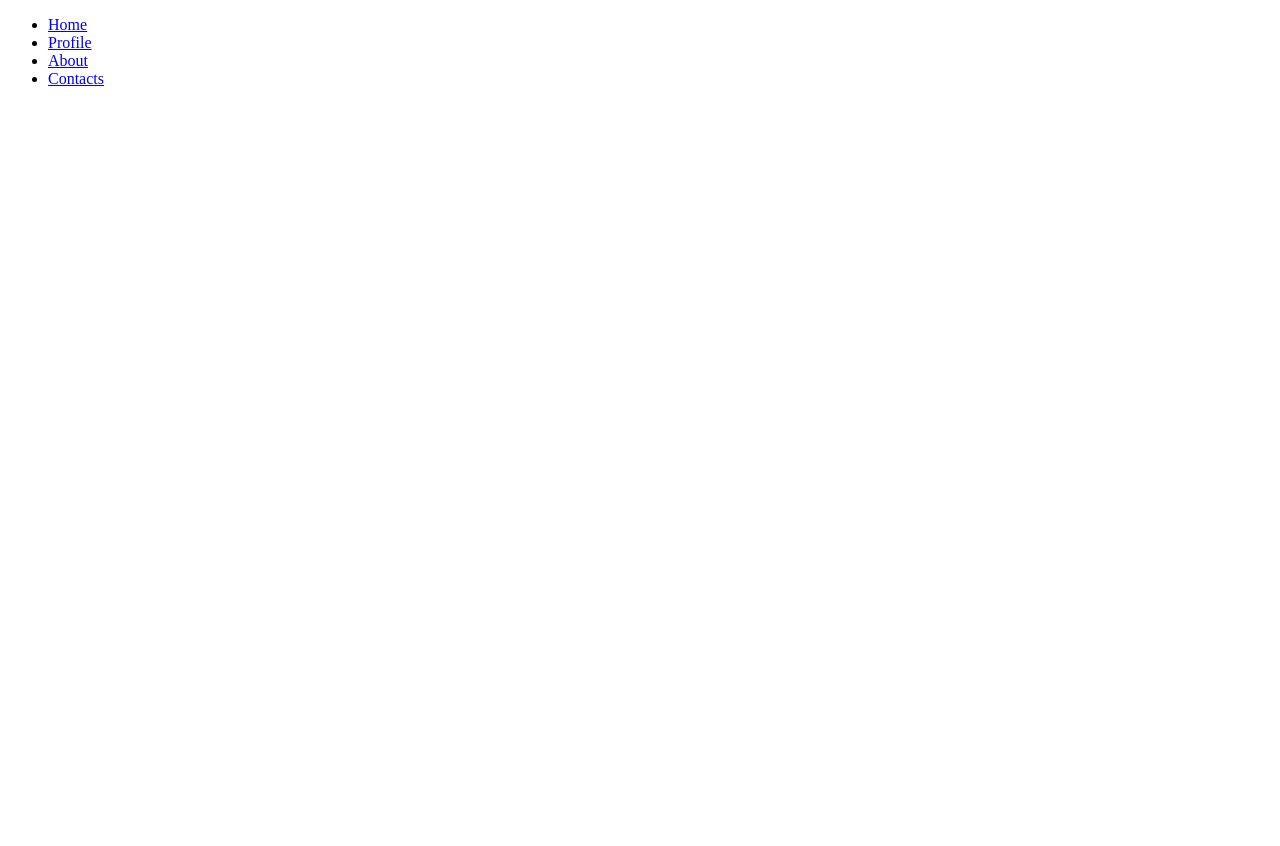
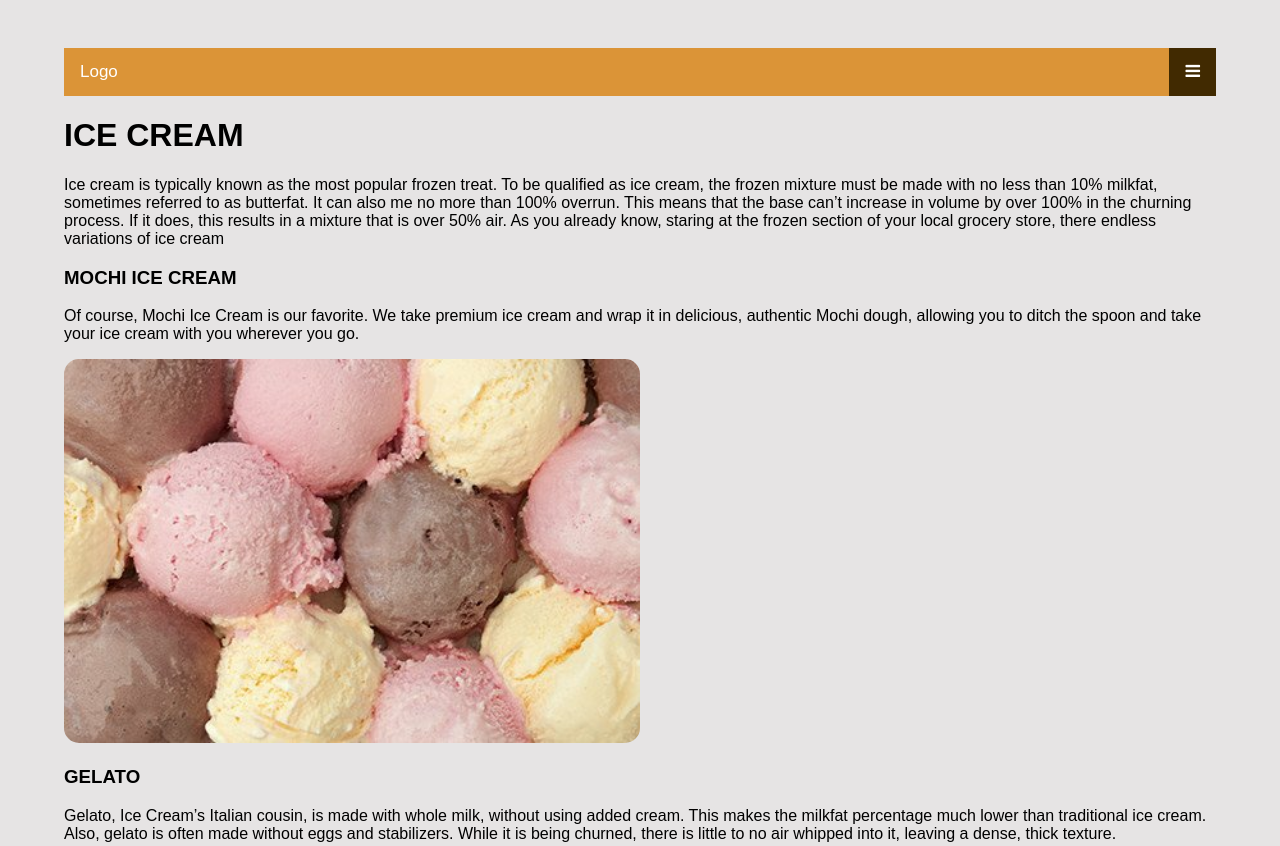
Before and after one commit to NikooYeke/mtm6302-assignment-4, a plain HTML site: page index.html in a window 1280 px wide. Shown: the top 846 px of the page. Before the commit the page ends 800 px from the top, so only its background shows below. Drawn offline with Linux system fonts and the light colour scheme.

Commit message:
The first steps

```diff
--- a/index.html
+++ b/index.html
@@ -6,16 +6,45 @@
     <meta name="viewport" content="width=device-width, initial-scale=1.0">
     <title>Document</title>
     <link rel="stylesheet" href="style.css">
+    <link rel="stylesheet" href="https://cdnjs.cloudflare.com/ajax/libs/font-awesome/4.7.0/css/font-awesome.min.css">
 </head>
 <body>
-    <div>
-    <ul class="menu">
-        <li><a class="menuItem" href="#">Home</a></li>
-        <li><a class="menuItem" href="#">Profile</a></li>
-        <li><a class="menuItem" href="#">About</a></li>
-        <li><a class="menuItem" href="#">Contacts</a></li>
-      </ul>
+<!-- Top Navigation Menu -->
+<header class="navbar">
+    <a href="#home" class="active">Logo</a>
+    <!-- Navigation links (hidden by default) -->
+    <div id="menu">
+      <a href="#news">News</a>
+      <a href="#contact">Contact</a>
+      <a href="#about">About</a>
     </div>
+    <!-- "Hamburger menu" / "Bar icon" to toggle the navigation links -->
+    <a href="javascript:void(0);" class="icon" onclick="myFunction()">
+      <i class="fa fa-bars"></i>
+    </a>
+</header>
+
+<div>
+    <h1>ICE CREAM</h1>
+<p>Ice cream is typically known as the most popular frozen treat. To be qualified as ice cream, the frozen mixture must be made with no less than 10% milkfat, sometimes referred to as butterfat. It can also me no more than 100% overrun.
+
+    This means that the base can’t increase in volume by over 100% in the churning process. If it does, this results in a mixture that is over 50% air.
+
+    As you already know, staring at the frozen section of your local grocery store, there endless variations of ice cream</p>
+
+<div class="col-1">
+    <h3>MOCHI ICE CREAM</h3>
+    <p>Of course, Mochi Ice Cream is our favorite. We take premium ice cream and wrap it in delicious, authentic Mochi dough, allowing you to ditch the spoon and take your ice cream with you wherever you go.</p>
+  <img id="myImg" src="images/Mochi-Ice-Cream.jpg" >
+</div>
+
+<div class="col-1">
+  <h3>GELATO</h3>
+  <p>Gelato, Ice Cream’s Italian cousin, is made with whole milk, without using added cream. This makes the milkfat percentage much lower than traditional ice cream. Also, gelato is often made without eggs and stabilizers. While it is being churned, there is little to no air whipped into it, leaving a dense, thick texture.</p>
+  <img id="myImg" src="images/gelato.jpg">
+</div>
+</div>
+
 
 
 
--- a/script.js
+++ b/script.js
@@ -0,0 +1,17 @@
+function myFunction() {
+    let x = document.getElementById("menu");
+    if (x.style.display === "block") {
+      x.style.display = "none";
+    } else {
+      x.style.display = "block";
+    }
+  }
+
+
+window.onscroll = function() {mySecondFunction()};
+
+function mySecondFunction() {
+  if (document.body.scrollTop > 350 || document.documentElement.scrollTop > 350) {
+    document.getElementById("myImg").className = "slideUp";
+  }
+}
--- a/style.css
+++ b/style.css
@@ -0,0 +1,83 @@
+/* html {
+    scroll-behavior: smooth;
+  } */
+  body {
+    color: black;
+    font-size: 16px;
+    font-family: sans-serif;
+    margin: auto;
+    margin-top: 3rem;
+    width: 90%;
+    background-color: rgb(230, 228, 228);
+}
+
+/* Style the navigation menu */
+.navbar {
+    overflow: hidden;
+    background-color: rgb(185, 178, 137);
+    position: relative;
+  }
+  .navbar #menu {
+    display: none;
+  }
+  .navbar a {
+    color: white;
+    padding: 14px 16px;
+    text-decoration: none;
+    font-size: 17px;
+    display: block;
+  }
+  .navbar a.icon {
+    background: rgb(65, 42, 1);
+    display: block;
+    position: absolute;
+    right: 0;
+    top: 0;
+  }
+  .navbar a:hover {
+    background-color: rgb(240, 232, 217);
+    color: black;
+  }
+  .active {
+    background-color: #db9437;
+    color: white;
+  }
+
+/* Styling body */
+  .slideUp {
+    animation-name: slideUp;
+    -webkit-animation-name: slideUp;
+    animation-duration: 1s;
+    -webkit-animation-duration: 1s;
+    visibility: visible;
+  }
+
+  @keyframes slideUp {
+    0% {
+      opacity: 0;
+      -webkit-transform: translateY(70%);
+    }
+    100% {
+      opacity: 1;
+      -webkit-transform: translateY(0%);
+    }
+  }
+
+  @-webkit-keyframes slideUp {
+    0% {
+      opacity: 0;
+      -webkit-transform: translateY(70%);
+    }
+    100% {
+      opacity: 1;
+      -webkit-transform: translateY(0%);
+    }
+  }
+
+  img {
+      border-radius: 15px;
+  }
+  img {
+      width: 50%;
+      height: 50%
+  }
```
Also changed, not shown: images/Mochi-Ice-Cream.jpg (added), images/frozen-yogurt.jpg (added), images/gelato.jpg (added).
